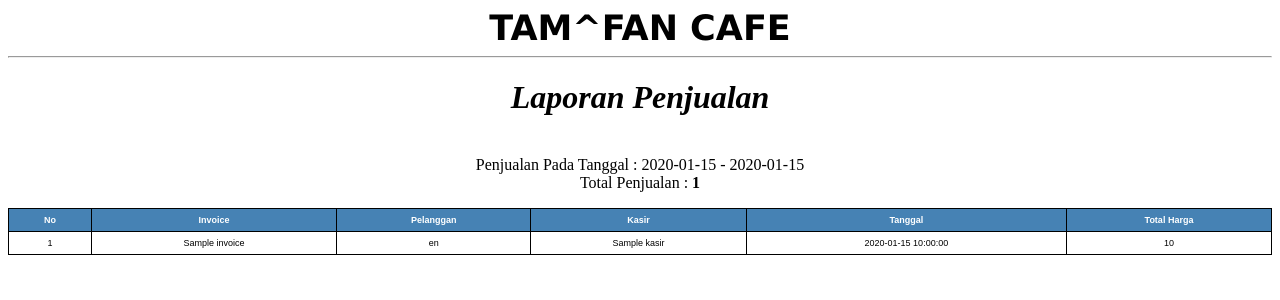
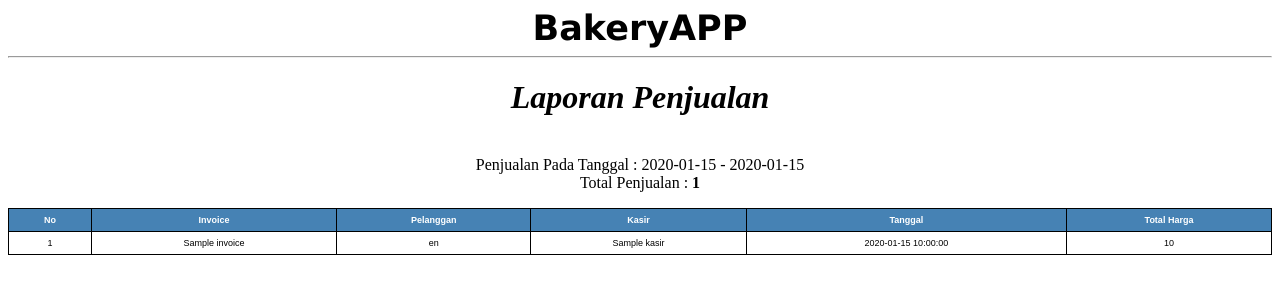
Before and after one commit to aqilmustaqim/DOC_BakeryAPP_Bebas, a CodeIgniter 4 app: template app/Views/penjualan/laporanPenjualan.php in a window 1280 px wide. Shown: the top 300 px of the page. Run offline with PHP 8.4 and a stand-in for CodeIgniter, Linux system fonts and the light colour scheme; the template is opened without the code that fills it: most values are stand-ins (such as "Sample title", 1, 10 or a date in 2020); some libraries are stand-ins or nearby versions.

Commit message:
Update Helper Dan LaporanPenjualan

```diff
--- a/app/Controllers/Penjualan.php
+++ b/app/Controllers/Penjualan.php
@@ -328,7 +328,7 @@ class Penjualan extends BaseController
             return redirect()->to(base_url());
         }
 
-        helper('helper_aqil');
+        helper('aqil_helper');
 
         //Ambil Data Penjualan
         $dataPenjualan = $this->penjualanModel->findAll();
--- a/app/Views/penjualan/laporanPenjualan.php
+++ b/app/Views/penjualan/laporanPenjualan.php
@@ -20,7 +20,7 @@
 </head>
 
 <body>
-    <div style="font-size:35px; font-family: Verdana, Geneva, Tahoma, sans-serif; text-align: center; text-shadow: black; font-weight: bold;">TAM^FAN CAFE</div>
+    <div style="font-size:35px; font-family: Verdana, Geneva, Tahoma, sans-serif; text-align: center; text-shadow: black; font-weight: bold;">BakeryAPP</div>
     <hr>
     <div style="text-align: center;">
         <h1><i>Laporan Penjualan</i></h1><br>
```
Also changed, not shown: app/Helpers/aqil_helper.php (renamed from app/Helpers/helper_aqil.php).
